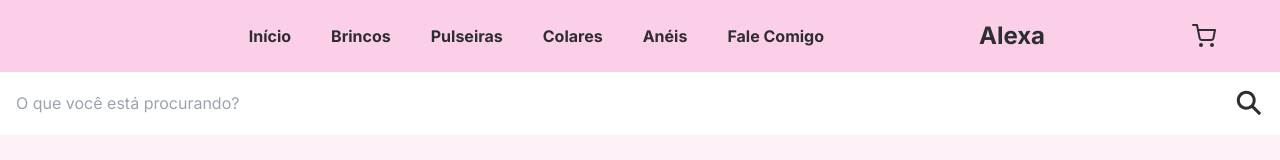
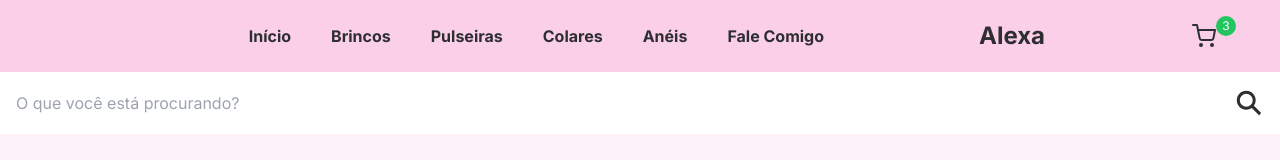
Before and after one commit to cafe51/Alexa-semijoias, a Next.js app in the folder alexa-site/: page /carrinho in a window 1280 px wide. Shown: the top 160 px of the page. Built offline with nearby package versions, Linux system fonts and the light colour scheme.

Commit message:
added cart counter

```diff
--- a/alexa-site/src/app/components/Header.tsx
+++ b/alexa-site/src/app/components/Header.tsx
@@ -55,9 +55,13 @@ const Header = () => {
                         Alexa
                     </a>
                 </div>
-                <div className=''>
-                    <Link href={ '/carrinho' }><FiShoppingCart size={ 24 }/></Link>
-                </div>
+                <Link href={ '/carrinho' }><FiShoppingCart size={ 24 }/>
+                    <div className='relative'>
+                        <span className="absolute bottom-3 right-0 left-6 flex items-center justify-center w-5 h-5 text-xs text-white bg-green-500 rounded-full">
+                            3
+                        </span>
+                    </div>
+                </Link>
 
             </div>
             <SearchBar />
```
